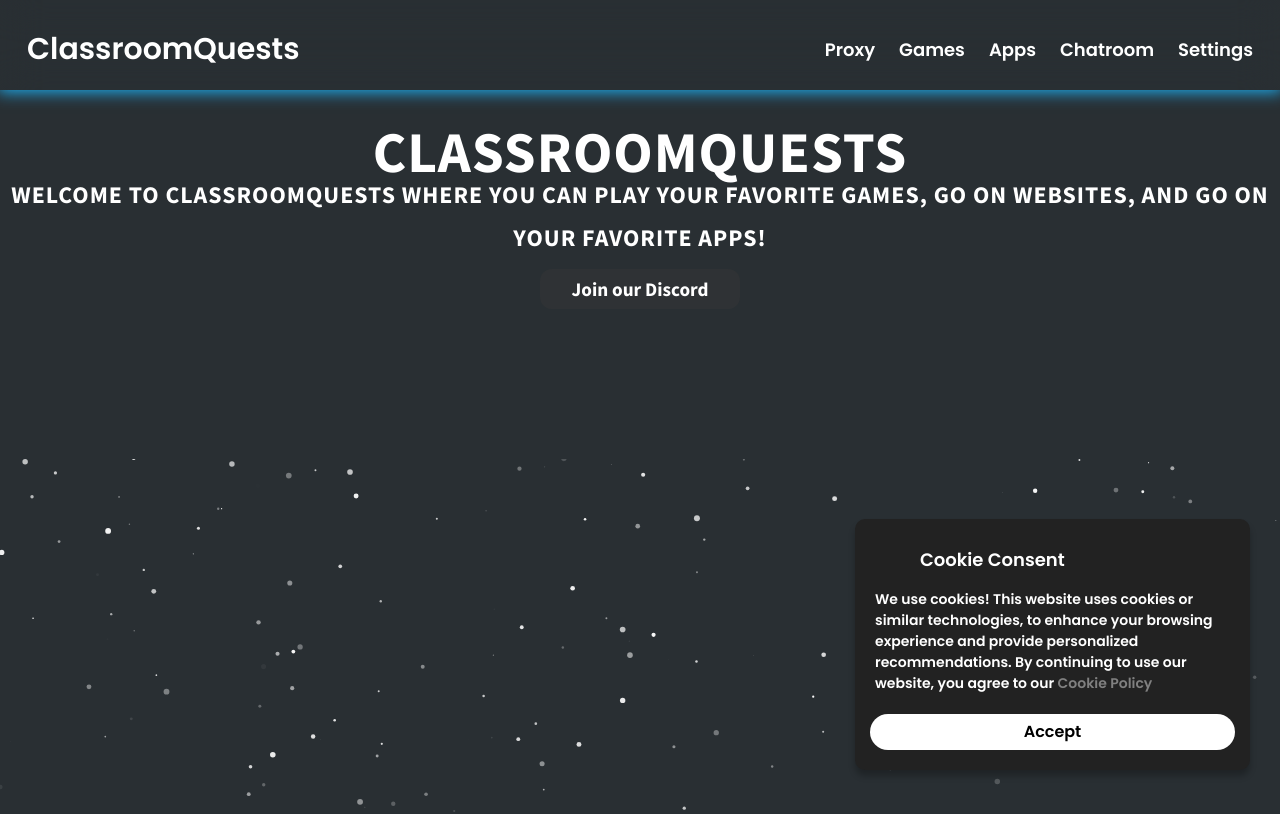
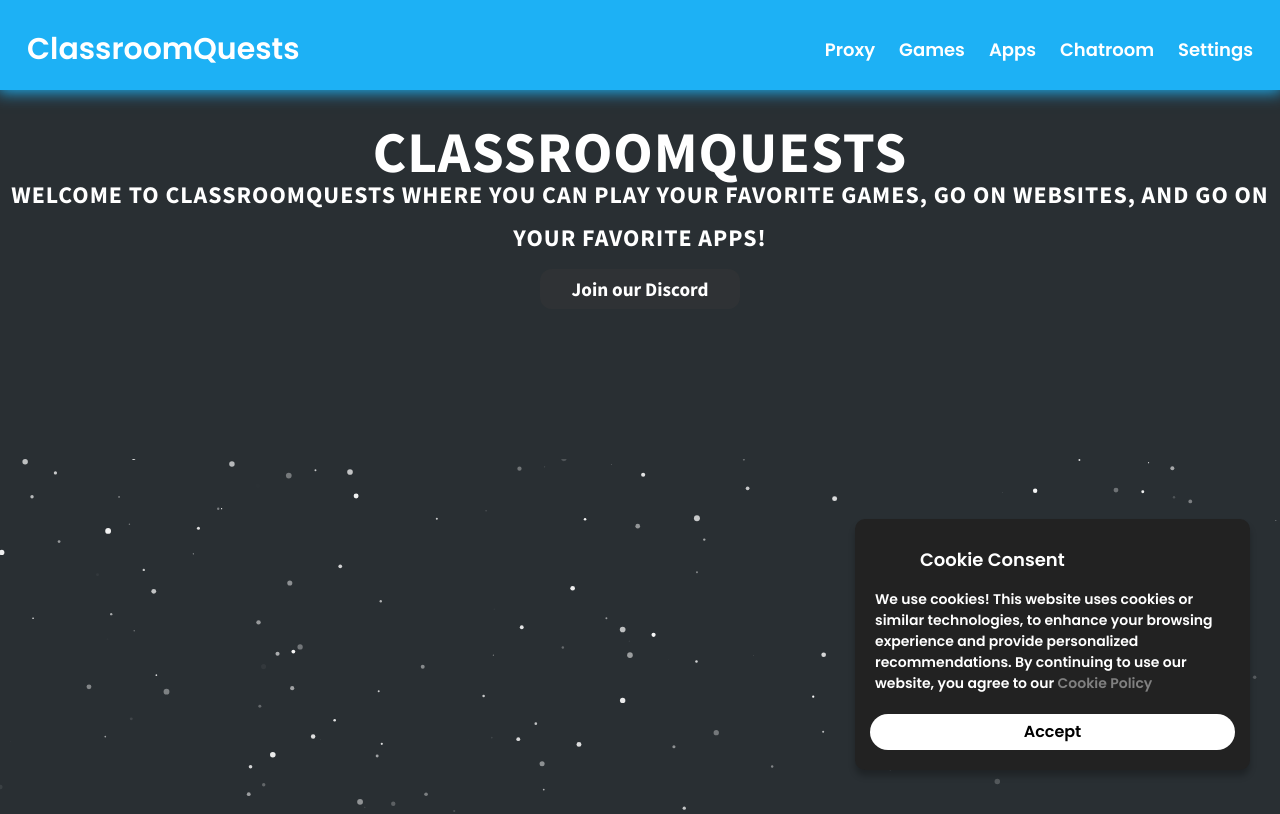
Before and after one commit to g10shad0w/classroomquestshopefullythisworks, a website: page static/index.html in a window 1280 px wide. Shown: the top 814 px of the page. Drawn offline with nearby package versions, Linux system fonts and the light colour scheme.

Commit message:
Update nav.css

```diff
--- a/static/assets/css/nav.css
+++ b/static/assets/css/nav.css
@@ -20,7 +20,7 @@
   min-height: 90px;
   padding: 0 15px;
   box-sizing: border-box;
-  background-color: transparent;
+  background-color: #1db1f5;
   backdrop-filter: blur(20px);
   box-shadow: 0 0 15px 2px #1db1f5;
   z-index: 100;
```
